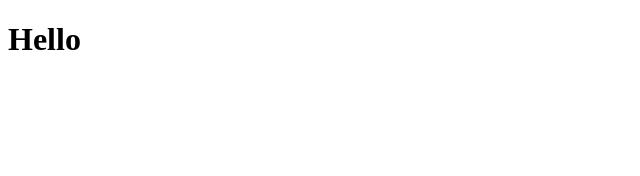
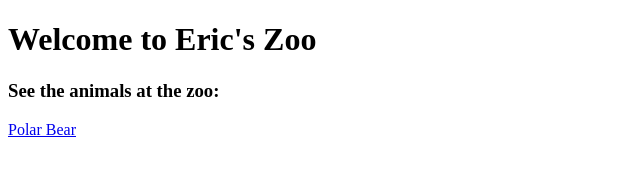
Before and after one commit to ericrg3/Assignment_1_-Zoo, a plain HTML site: page index.html in a window 1280 px wide. Shown: the whole page, without its empty margins (0-640 px from the left). Drawn offline with Linux system fonts and the light colour scheme; files that its build step writes are made by us from their sources.

Commit message:
Added more files and folders

```diff
--- a/index.html
+++ b/index.html
@@ -1,7 +1,12 @@
 <!DOCTYPE html>
 <head>
+  <title>Eric's Zoo</title>
+  <link rel="stylesheet" type="text/css" href="css/index.css">
 </head>
 <body>
-  <h1>Hello</h1>
+  <h1>Welcome to Eric's Zoo</h1>
+  <h3>See the animals at the zoo:</h3>
+  <div class="link">
+    <a href="https://upload.wikimedia.org/wikipedia/commons/4/49/Koala_climbing_tree.jpg">Polar Bear</a>
   </div>
 </body>
```
Also changed, not shown: koala.html (added, +11 -0 lines), index.css (added), koala.css (added).
